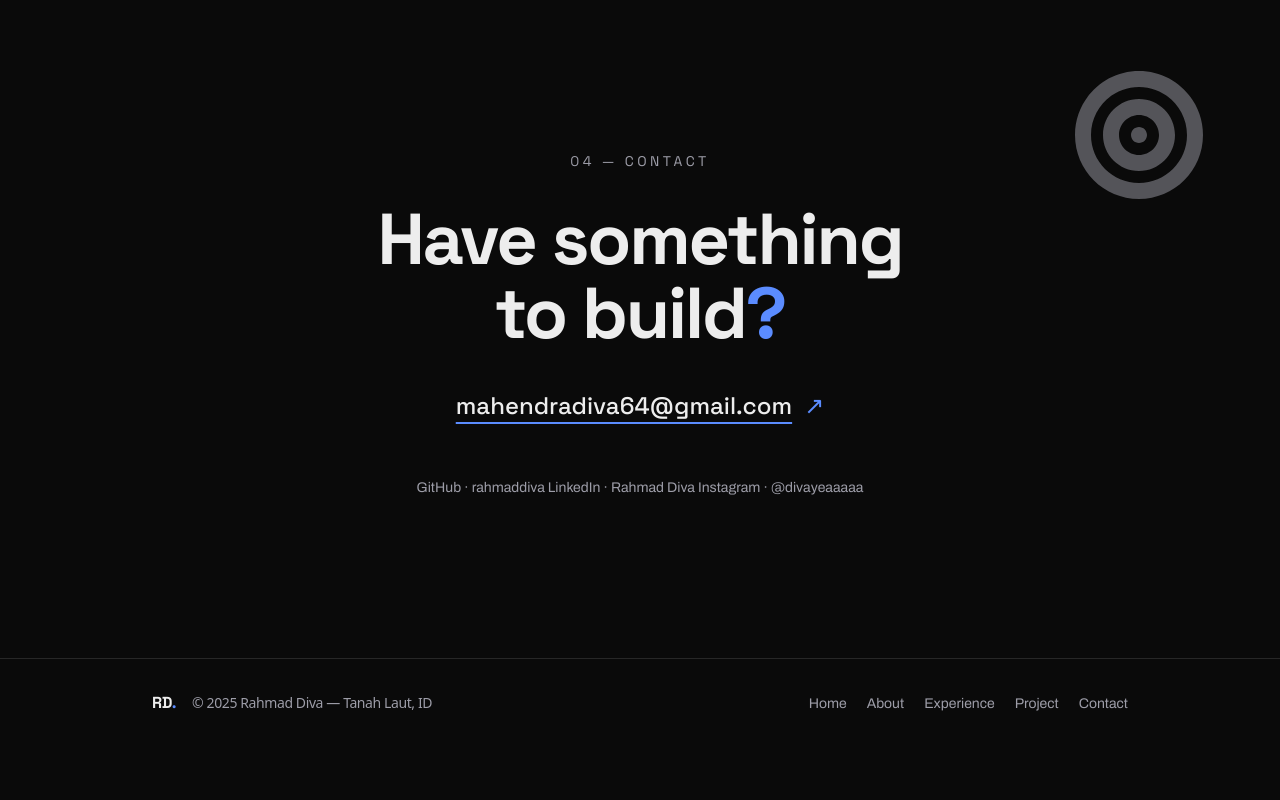
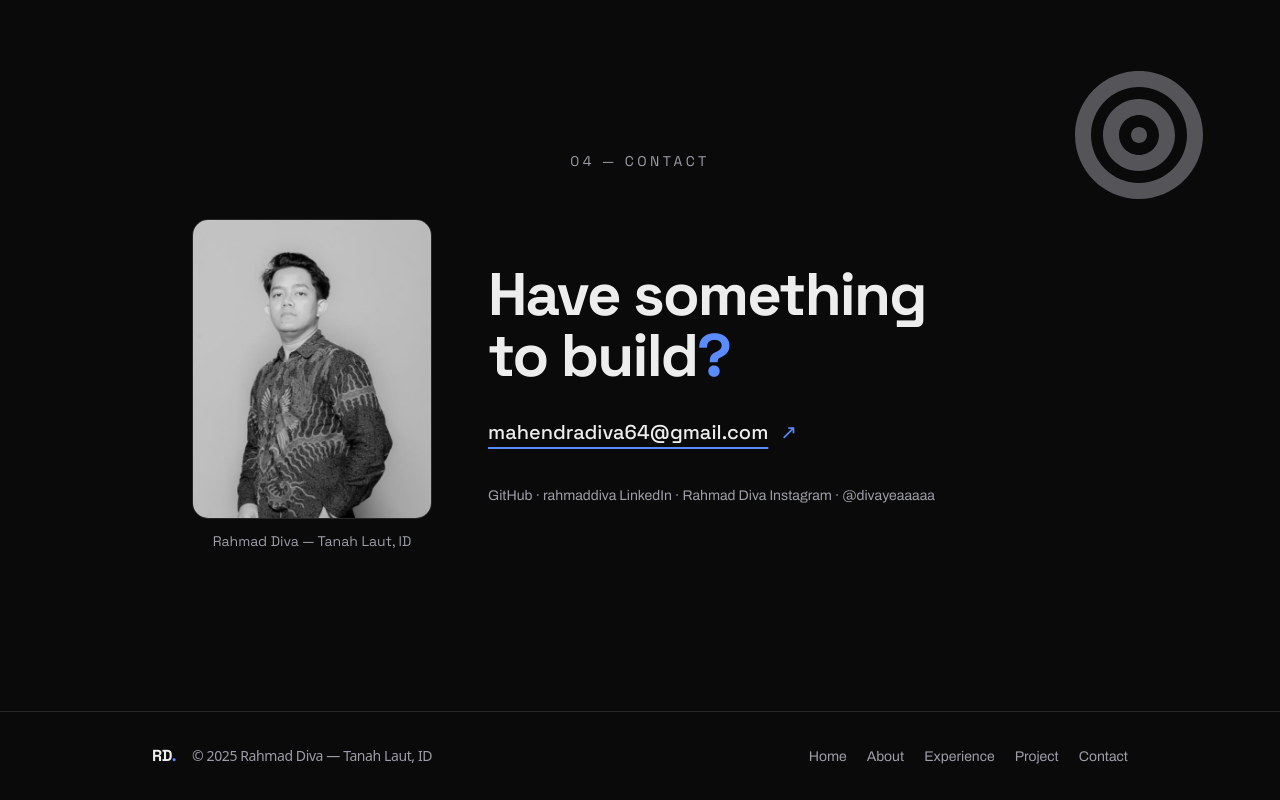
Before and after one commit to rahmaddiva/web-porto-nextjs, a Next.js app: page / in a window 1280 px wide. Shown: the part 4170-4970 px from the top of the page. Before the commit the page ends 4917 px from the top, so only its background shows below. Built offline with nearby package versions, Linux system fonts and the light colour scheme; no server answers.

Commit message:
Refactor code structure for improved readability and maintainability

```diff
--- a/app/sections/ContactSection.tsx
+++ b/app/sections/ContactSection.tsx
@@ -1,18 +1,38 @@
 "use client";
 import GalleryShape from "../component/GalleryShape";
 import Reveal from "../component/Reveal";
+
+// Portrait at public/me.jpeg.
+const PHOTO_SRC = "/me.jpeg";
 
 export default function ContactSection() {
   return (
     <section id="contact" className="relative w-full py-28 md:py-40 px-6 overflow-hidden">
       <GalleryShape name="target" className="top-20 right-[6%] w-32 h-32" />
-      <div className="max-w-4xl mx-auto text-center">
+      <div className="max-w-4xl mx-auto">
         <Reveal>
-          <p className="font-display text-sm tracking-[0.25em] uppercase text-muted mb-8">04 — Contact</p>
+          <p className="font-display text-sm tracking-[0.25em] uppercase text-muted mb-12 text-center">
+            04 — Contact
+          </p>
         </Reveal>
 
+        <div className="grid grid-cols-1 md:grid-cols-[240px_1fr] gap-10 md:gap-14 items-center">
+          <Reveal>
+            <figure className="mx-auto md:mx-0 w-52 md:w-full">
+              <img
+                src={PHOTO_SRC}
+                alt="Portrait of Rahmad Diva"
+                className="aspect-[4/5] w-full object-cover object-top rounded-2xl border border-line grayscale hover:grayscale-0 transition-all duration-500"
+              />
+              <figcaption className="mt-3 text-center font-display text-sm text-muted">
+                Rahmad Diva — Tanah Laut, ID
+              </figcaption>
+            </figure>
+          </Reveal>
+
+          <div>
             <Reveal delay={0.1}>
-          <h2 className="font-display font-bold tracking-[-0.03em] leading-[1.02] text-[clamp(2rem,7vw,4.5rem)] mb-10">
+              <h2 className="font-display font-bold tracking-[-0.03em] leading-[1.02] text-[clamp(2rem,6vw,3.75rem)] mb-8">
                 Have something
                 <br />
                 to build<span className="text-accent">?</span>
@@ -22,7 +42,7 @@ export default function ContactSection() {
             <Reveal delay={0.2}>
               <a
                 href="mailto:mahendradiva64@gmail.com"
-            className="group inline-flex items-baseline gap-3 font-display font-medium text-xl md:text-2xl"
+                className="group inline-flex items-baseline gap-3 font-display font-medium text-lg md:text-xl"
               >
                 <span className="underline underline-offset-8 decoration-accent">
                   mahendradiva64@gmail.com
@@ -34,7 +54,7 @@ export default function ContactSection() {
             </Reveal>
 
             <Reveal delay={0.3}>
-          <p className="mt-14 text-sm text-muted">
+              <p className="mt-10 text-sm text-muted">
                 GitHub <span aria-hidden="true">·</span>{" "}
                 <a href="https://github.com/rahmaddiva" target="_blank" rel="noopener noreferrer" className="hover:text-fg transition-colors duration-200">
                   rahmaddiva
@@ -50,6 +70,8 @@ export default function ContactSection() {
               </p>
             </Reveal>
           </div>
+        </div>
+      </div>
     </section>
   );
 }
```
Also changed, not shown: public/me.jpeg (added). Lines whose indentation alone changed are shown as unchanged.
